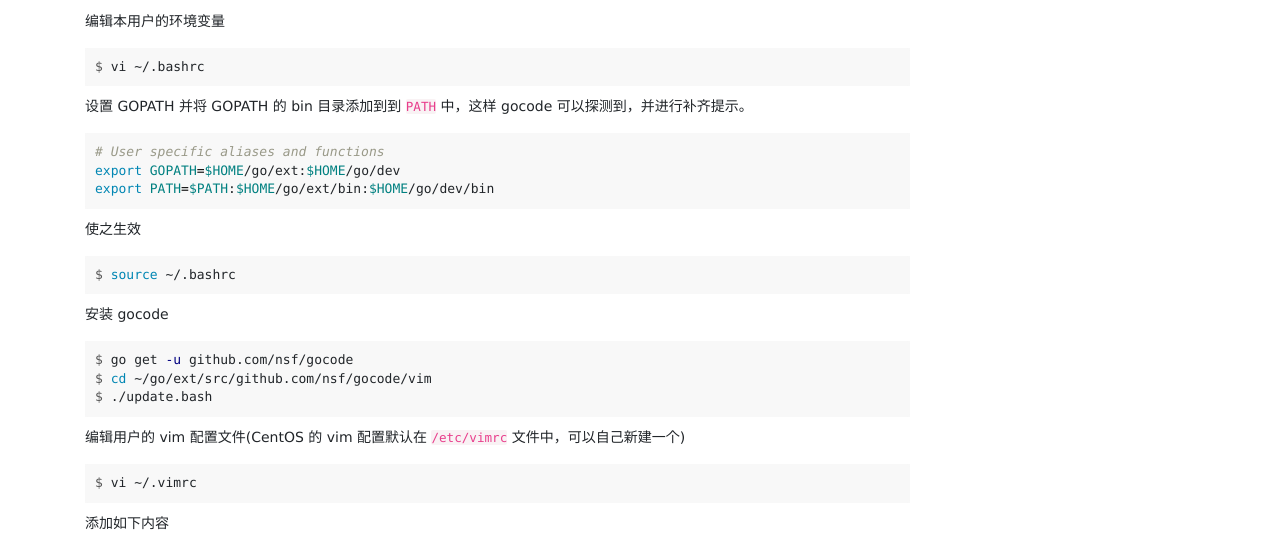
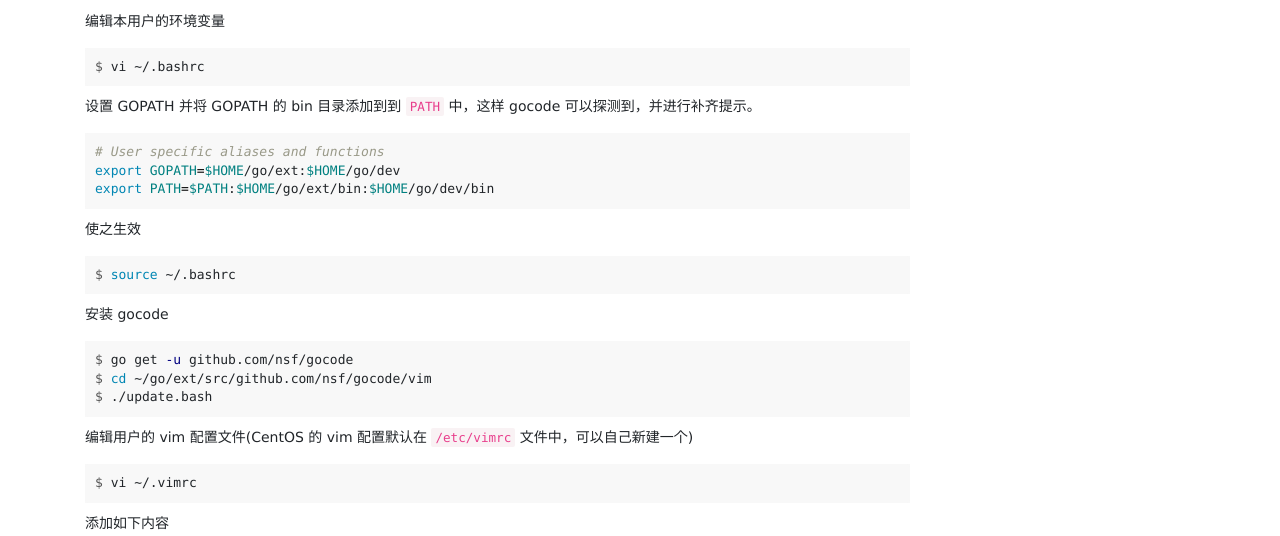
Before and after one commit to zhanming/zhanming.github.com, a Jekyll site: the page built from _posts/2013-03-14-config-go-vim-highlight-and-autocomplete.markdown, in a window 1280 px wide. Shown: the part 446-982 px from the top of the page. Built offline with Jekyll 4.4.1, drawn with Linux system fonts in a browser that asks for light colours; comment, search, counter and statistics services are not loaded.

Commit message:
update code element style.

```diff
--- a/_sass/_content.scss
+++ b/_sass/_content.scss
@@ -26,12 +26,13 @@ code {
     border-radius: 2px;
 /*    color: #0c5176 !important; */
     font-size: 90%;
-/*    padding: 3px 7px; */
+    padding: 2px 4px;
     overflow-x: scroll;
     white-space: nowrap;
 }
 
 pre code {
+    padding: 0;
     background-color: transparent;
     overflow-x: auto;
     overflow-wrap: normal;
```
